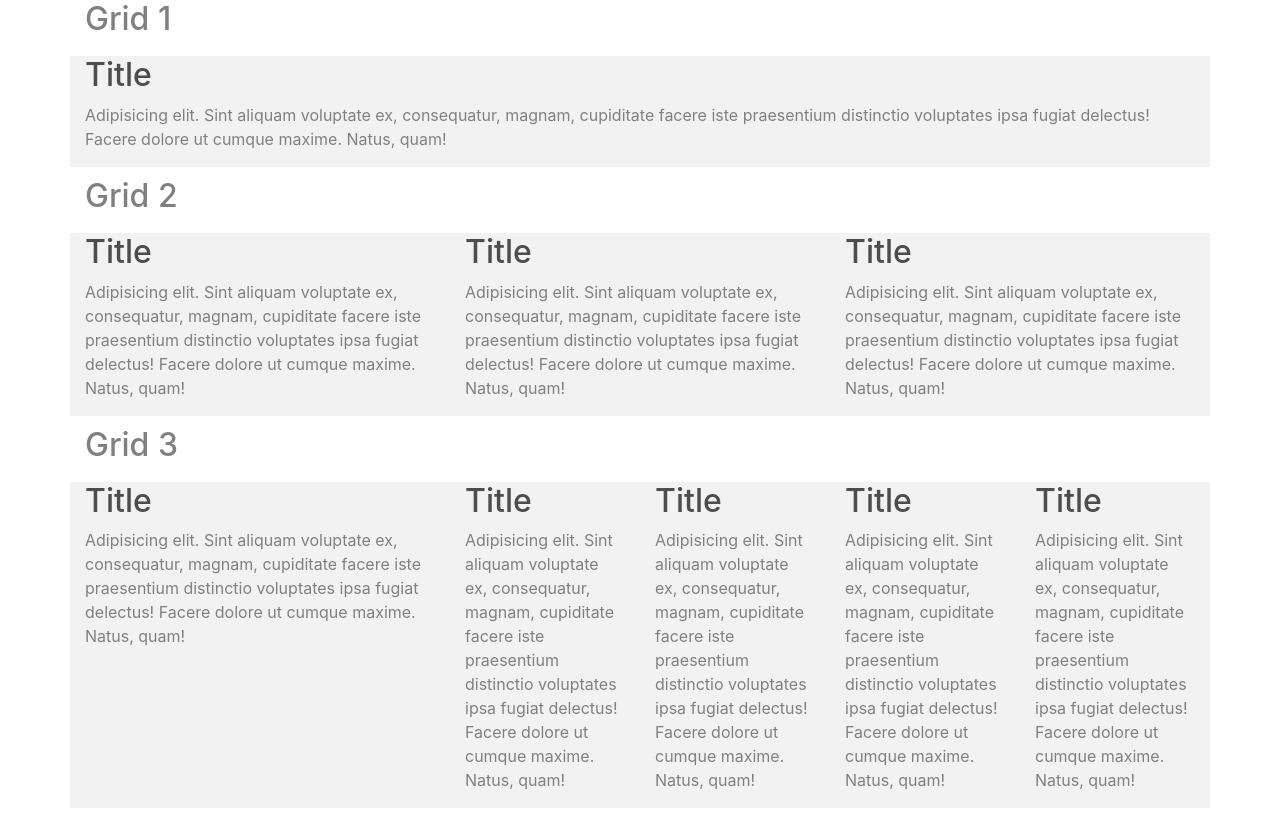
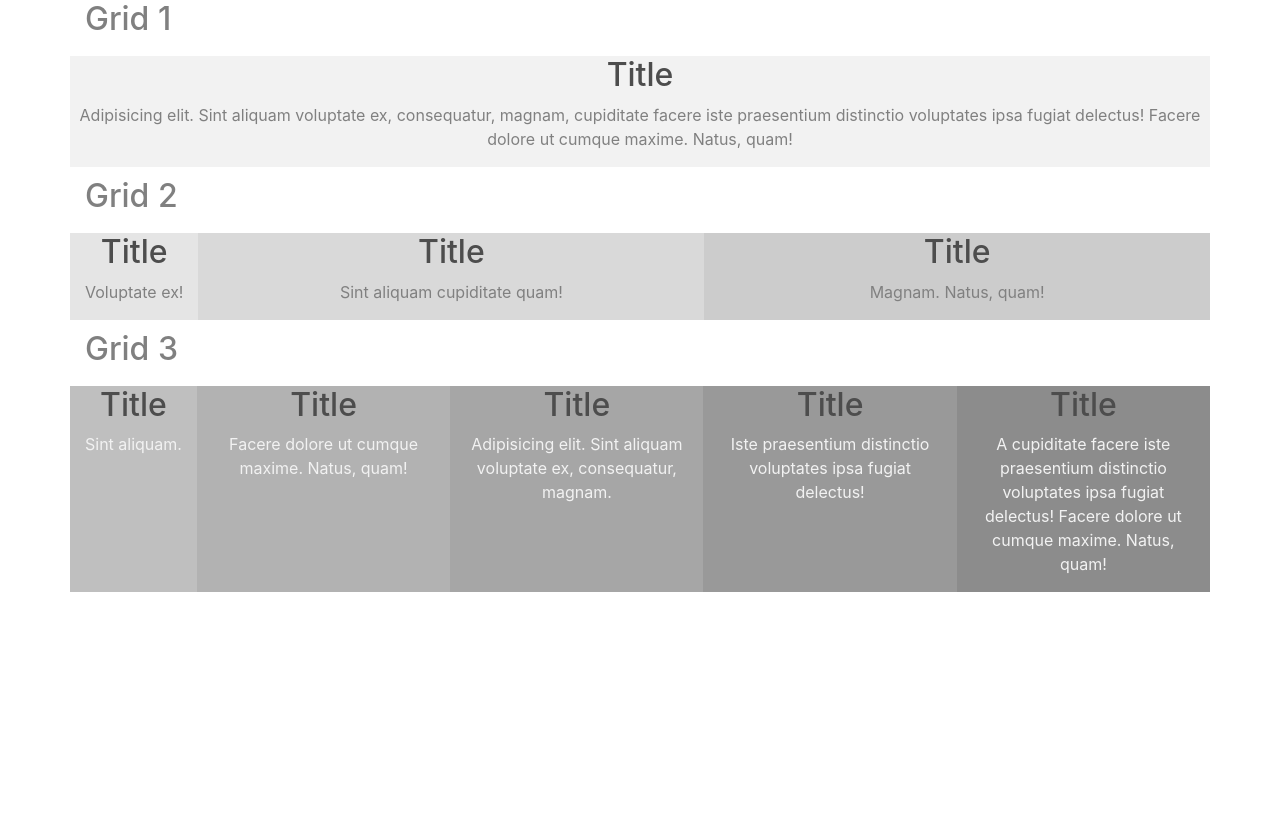
Before and after one commit to jcarlosj/-jcarlosj-Bootstrap-1-Introduccion-U-CAE, a website: page index.html in a window 1280 px wide. Drawn offline with nearby package versions, Linux system fonts and the light colour scheme; files that its build step writes are made by us from their sources.

Commit message:
[+] Ajusta 1era columna al ancho del contenido (grid 2 y 3)

```diff
--- a/index.html
+++ b/index.html
@@ -13,7 +13,7 @@
     <div class="container">
         <h2>Grid 1</h2>
         <div class="row">
-            <div class="col">
+            <div class="col-one">
                 <h2>Title</h2>
                 <p>Adipisicing elit. Sint aliquam voluptate ex, consequatur, magnam, cupiditate facere iste praesentium distinctio voluptates ipsa fugiat delectus! Facere dolore ut cumque maxime. Natus, quam!</p>
             </div>
@@ -22,42 +22,42 @@
     <div class="container">
         <h2>Grid 2</h2>
         <div class="row">
-            <div class="col-12 col-md">
+            <div class="col-12 col-md-auto col-two">
                 <h2>Title</h2>
-                <p>Adipisicing elit. Sint aliquam voluptate ex, consequatur, magnam, cupiditate facere iste praesentium distinctio voluptates ipsa fugiat delectus! Facere dolore ut cumque maxime. Natus, quam!</p>
+                <p>Voluptate ex!</p>
             </div>
-            <div class="col-12 col-sm-6 col-md">
+            <div class="col-12 col-sm-6 col-md col-three">
                 <h2>Title</h2>
-                <p>Adipisicing elit. Sint aliquam voluptate ex, consequatur, magnam, cupiditate facere iste praesentium distinctio voluptates ipsa fugiat delectus! Facere dolore ut cumque maxime. Natus, quam!</p>
+                <p>Sint aliquam cupiditate quam!</p>
             </div>
-            <div class="col-12 col-sm-6 col-md">
+            <div class="col-12 col-sm-6 col-md col-four">
                 <h2>Title</h2>
-                <p>Adipisicing elit. Sint aliquam voluptate ex, consequatur, magnam, cupiditate facere iste praesentium distinctio voluptates ipsa fugiat delectus! Facere dolore ut cumque maxime. Natus, quam!</p>
+                <p>Magnam. Natus, quam!</p>
             </div>
         </div>
     </div>
     <div class="container">
         <h2>Grid 3</h2>
         <div class="row">
-            <div class="col col-sm col-md-4">
+            <div class="col col-auto col-five">
                 <h2>Title</h2>
-                <p>Adipisicing elit. Sint aliquam voluptate ex, consequatur, magnam, cupiditate facere iste praesentium distinctio voluptates ipsa fugiat delectus! Facere dolore ut cumque maxime. Natus, quam!</p>
+                <p>Sint aliquam.</p>
             </div>
-            <div class="col col-sm col-md">
+            <div class="col col-sm col-md col-six">
                 <h2>Title</h2>
-                <p>Adipisicing elit. Sint aliquam voluptate ex, consequatur, magnam, cupiditate facere iste praesentium distinctio voluptates ipsa fugiat delectus! Facere dolore ut cumque maxime. Natus, quam!</p>
+                <p>Facere dolore ut cumque maxime. Natus, quam!</p>
             </div>
-            <div class="col-12 col-sm col-md">
+            <div class="col-12 col-sm col-md col-seven">
                 <h2>Title</h2>
-                <p>Adipisicing elit. Sint aliquam voluptate ex, consequatur, magnam, cupiditate facere iste praesentium distinctio voluptates ipsa fugiat delectus! Facere dolore ut cumque maxime. Natus, quam!</p>
+                <p>Adipisicing elit. Sint aliquam voluptate ex, consequatur, magnam.</p>
             </div>
-            <div class="col-6 col-md">
+            <div class="col-6 col-md col-eight">
                 <h2>Title</h2>
-                <p>Adipisicing elit. Sint aliquam voluptate ex, consequatur, magnam, cupiditate facere iste praesentium distinctio voluptates ipsa fugiat delectus! Facere dolore ut cumque maxime. Natus, quam!</p>
+                <p>Iste praesentium distinctio voluptates ipsa fugiat delectus!</p>
             </div>
-            <div class="col-6 col-md">
+            <div class="col-6 col-md col-nine">
                 <h2>Title</h2>
-                <p>Adipisicing elit. Sint aliquam voluptate ex, consequatur, magnam, cupiditate facere iste praesentium distinctio voluptates ipsa fugiat delectus! Facere dolore ut cumque maxime. Natus, quam!</p>
+                <p>A cupiditate facere iste praesentium distinctio voluptates ipsa fugiat delectus! Facere dolore ut cumque maxime. Natus, quam!</p>
             </div>
         </div>
     </div>
--- a/src/assets/scss/master.scss
+++ b/src/assets/scss/master.scss
@@ -1,5 +1,6 @@
 $bg-row-color: #F2F2F2;
 $color-text: gray;
+$color-text-light: $bg-row-color;
 $color-h2: darken( $color-text, 20% );
 
 body {
@@ -8,11 +9,43 @@ body {
 
 .row {
     & > div {
-        background-color: $bg-row-color;
         margin: 10px 0;
+        text-align: center;
 
         h2 {
             color: $color-h2;
         }
     }
+    & .col-one {
+        background-color: $bg-row-color;
+    }
+    & .col-two {
+        background-color: darken( $bg-row-color, 5% );
+    }
+    & .col-three {
+        background-color: darken( $bg-row-color, 10% );
+    }
+    & .col-four {
+        background-color: darken( $bg-row-color, 15% );
+    }
+    & .col-five {
+        background-color: darken( $bg-row-color, 20% );
+        color: $color-text-light;
+    }
+    & .col-six {
+        background-color: darken( $bg-row-color, 25% );
+        color: $color-text-light;
+    }
+    & .col-seven {
+        background-color: darken( $bg-row-color, 30% );
+        color: $color-text-light;
+    }
+    & .col-eight {
+        background-color: darken( $bg-row-color, 35% );
+        color: $color-text-light;
+    }
+    & .col-nine {
+        background-color: darken( $bg-row-color, 40% );
+        color: $color-text-light;
+    }
 }
```
